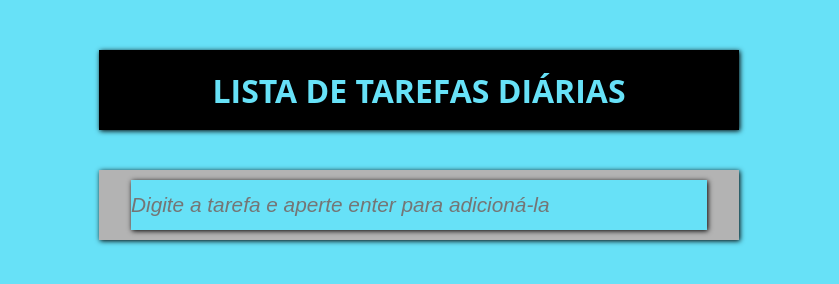
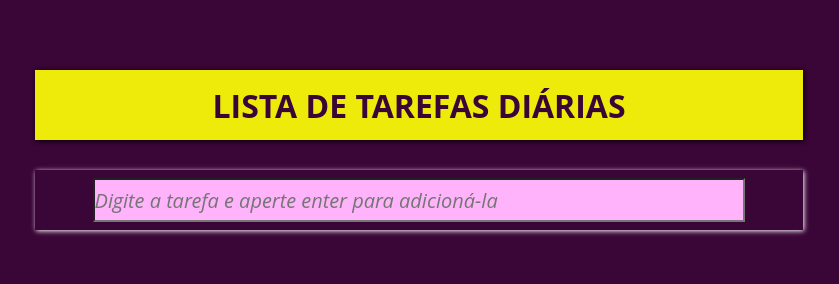
Before and after one commit to DevCaioSouza/todo-list-with-local-storage, a plain HTML site: page index.html in a window 1280 px wide. Shown: the whole page, without its empty margins (221-1060 px from the left). Drawn offline with Linux system fonts and the light colour scheme.

Commit message:
New Checkbox Color

```diff
--- a/style.css
+++ b/style.css
@@ -1,109 +1,103 @@
 :root{
-    --primary-color: #67e1f7;
-    --secondary-color: #000;
+    --primary-color: rgb(58, 5, 55);
+    --secondary-color: rgb(238, 234, 10);
 }
 
 * {
     margin: 0;
     padding: 0;
     box-sizing: border-box;
+    font-family: 'Open Sans', sans-serif;
 }
 
-body {
+body{
     background-color: var(--primary-color);
-    font: bold 2rem 'Open Sans', sans-serif;
-    font-size: 62,5%;
 }
 
-.todo {
+.todo{
     display: flex;
     flex-direction: column;
-    width: 50vw;
     align-items: center;
-    margin: 0 auto;
+    margin: 70px auto;
+    gap: 15px;
+    width: 60%;
+}
+
+.todo__title{
+    width: 100%;
+    display: flex;
+    justify-content: center;
+    align-items: center;
+    height: 70px;
+    font-weight: bold;
+    font-size: 2rem;
+    background-color: var(--secondary-color);
+    color: var(--primary-color);
+    box-shadow: 1px 1px 5px #000;
+}
+
+.todo__list{
+
+    width: 100%;
+    display: flex;
+    flex-direction: column;
     gap: 15px;
 }
 
-.todo__title{
-    display: flex;
-    background-color: var(--secondary-color);
-    color: var(--primary-color);
-    width: 100%;
-    height: 80px;
-    justify-content: center;
-    align-items: center;
-    margin-top: 50px;
-    box-shadow: 1px 1px 5px var(--secondary-color);
-}
-
-.todo__list{
-    display: flex;
-    flex-direction: column;
-    width: 100%;
-    gap: 10px;
-}
-
 .todo__item{
+    font-weight: bold;
+    color: var(--secondary-color);
     display: flex;
     justify-content: space-between;
     align-items: center;
-    width: 100%;
+    padding: 5px;
     height: 60px;
-    padding: 5px;
-    box-shadow: 1px 1px 5px var(--secondary-color);
-    font-size: 1.3rem;
+    box-shadow: 1px 1px 5px #fff;
 }
 
+
+
 .todo__item > div{
-    width: 80%;
+    width: 85%;
+    font-size: 1.4rem;
+}
+
+.todo__item > input[type='button'],
+.todo__item > input[type='checkbox']{
+    width: 30px;
+    font: inherit;
+    height: 30px;
+    accent-color: #ff4d6e;
+}
+
+.todo__item > input[type="checkbox"]:checked + div {
+    text-decoration: line-through;
 }
 
 .todo__item:hover{
     cursor: pointer;
-    transition: all .5s ease;
     background-color: var(--secondary-color);
     color: var(--primary-color);
+    transition: .5s ease;
 }
 
-/* NÃO EXISTE INPUT DO TYPE TEXT NESSA CLASSE!! */
-.todo__item > input[type='text']{
-    border: none;
-    width: 80%;
-    font: inherit;
-}
-
-.todo__item > input[type='button'],
-.todo__item > input[type='checkbox'] {
-    width: 30px;
-    height: 30px;
-    font-size: 1.3rem;
-}
-
-.todo__item > input[type='checkbox']:checked + div{
-    text-decoration: line-through;
-}
 
 .todo__new-item{
+    box-shadow: 1px 1px 5px #fff;
     display: flex;
     justify-content: center;
     width: 100%;
-    height: 70px;
-    padding: 10px 0;
-    margin: 10px;
-    box-shadow: 1px 1px 5px var(--secondary-color);
-    background-color: #b3b3b3;
-    font: inherit;
+    height: 60px;
+    padding: 8px 0;
 }
 
 .todo__new-item > input{
-    background-color: var(--primary-color);
-    border: none;
-    width: 90%;
-    font-size: 1.3rem;
-    box-shadow: 1px 1px 5px var(--secondary-color);
+    width: 85%;
+    background-color: hsl(303, 100%, 85%);
+    font-size: 1.2rem;
 }
 
 .todo__new-item > input::placeholder{
     font-style: italic;
-    font-weight: normal;
+    font-size: 1.25rem;
 }
```
